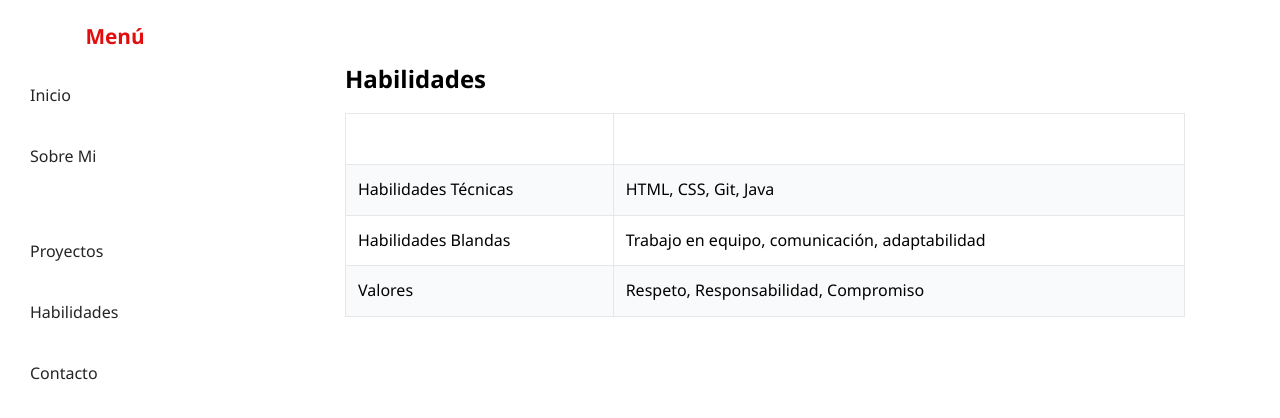
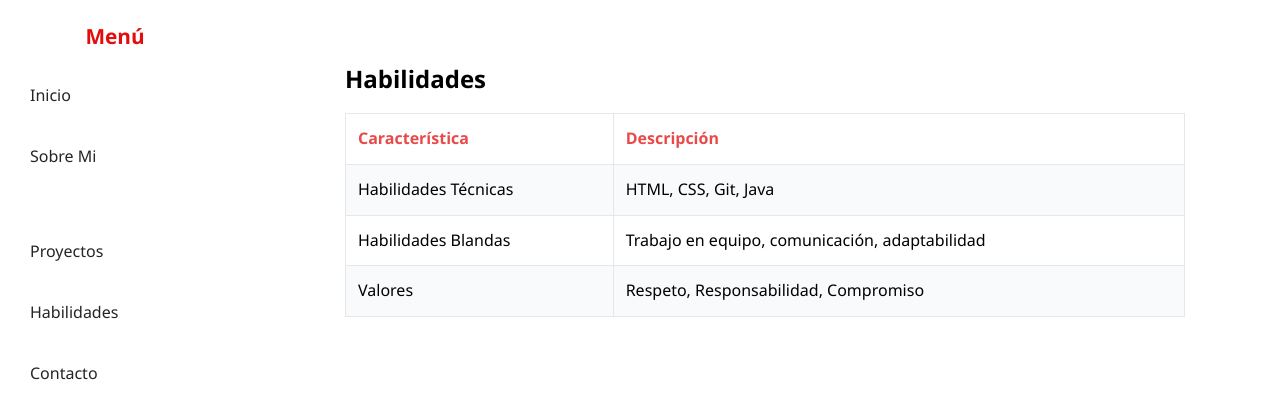
Before and after one commit to santiagorivera07/santiagorivera-presentacion-personal, a plain HTML site: page presentacion-personal/habilidades.html in a window 1280 px wide. Drawn offline with Linux system fonts and the light colour scheme.

Commit message:
fusion de ramas

```diff
--- a/presentacion-personal/estilos.css
+++ b/presentacion-personal/estilos.css
@@ -154,7 +154,7 @@ text-align: left;
 
 table th {
 background: var(--primary);
-color: #fff;
+color: #e52020d0;
 }
 
 table tr:nth-child(even) {
```
